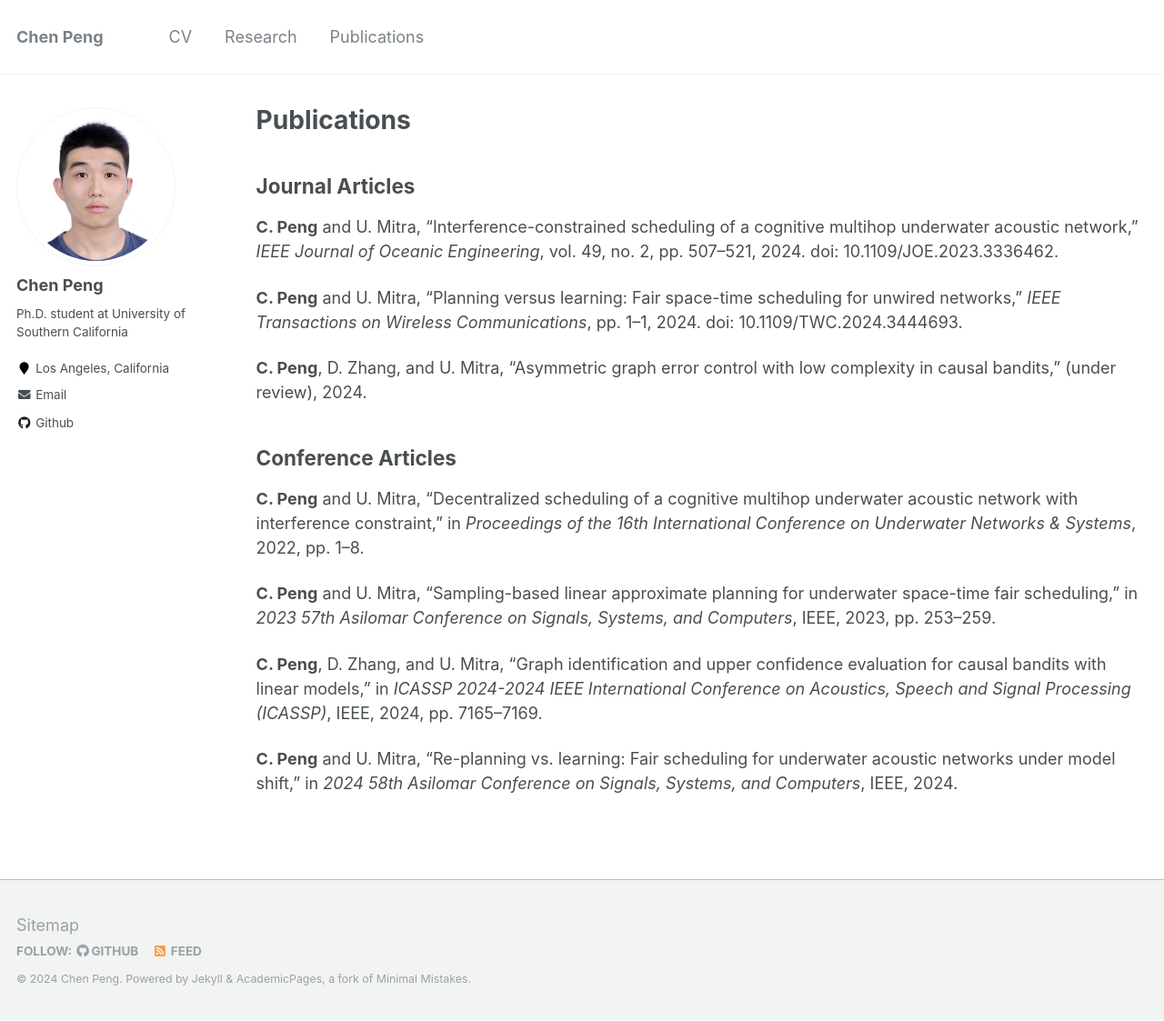
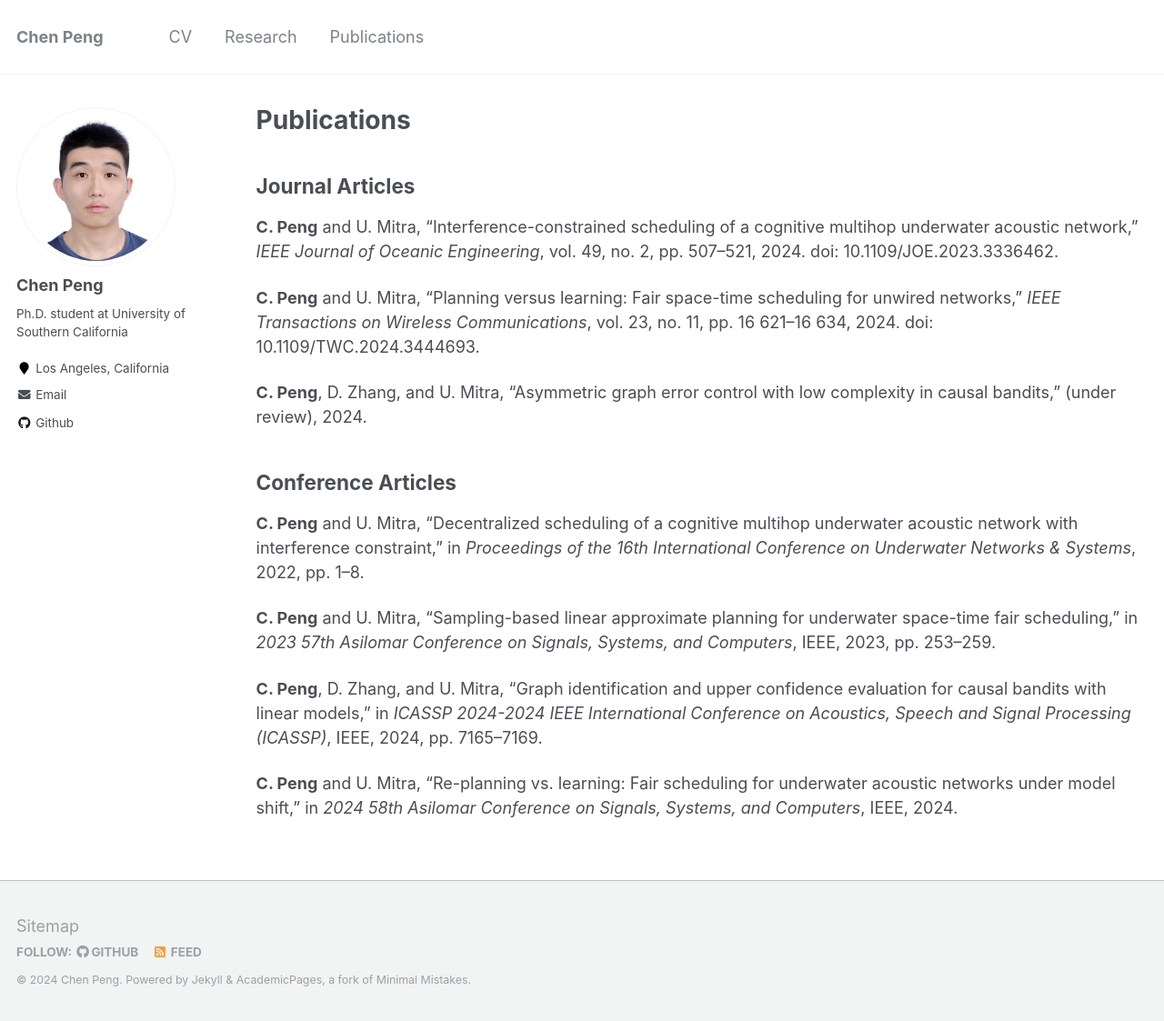
Before and after one commit to CalixPeng/CalixPeng.github.io, a Jekyll site: the page built from _pages/publications.md, in a window 1280 px wide and 1123 px high. Shown: the whole window at 91% size. Built offline with Jekyll 4.4.1, drawn with Linux system fonts in a browser that asks for light colours.

Commit message:
Update publications.md

```diff
--- a/_pages/publications.md
+++ b/_pages/publications.md
@@ -8,17 +8,15 @@ author_profile: true
 ## Journal Articles
 **C. Peng** and U. Mitra, "Interference-constrained scheduling of a cognitive multihop underwater acoustic network," *IEEE Journal of Oceanic Engineering*, vol. 49, no. 2, pp. 507–521, 2024. doi: 10.1109/JOE.2023.3336462.
 
-**C. Peng** and U. Mitra, "Planning versus learning: Fair space-time scheduling for unwired networks," *IEEE Transactions on Wireless Communications*, pp. 1–1, 2024. doi: 10.1109/TWC.2024.3444693.
+**C. Peng** and U. Mitra, "Planning versus learning: Fair space-time scheduling for unwired networks," *IEEE Transactions on Wireless Communications*, vol. 23, no. 11, pp. 16 621–16 634, 2024. doi: 10.1109/TWC.2024.3444693.
 
 **C. Peng**, D. Zhang, and U. Mitra, "Asymmetric graph error control with low complexity in causal bandits," (under review), 2024.
 
 ## Conference Articles
 **C. Peng** and U. Mitra, "Decentralized scheduling of a cognitive multihop underwater acoustic network with interference constraint," in *Proceedings of the 16th International Conference on Underwater Networks & Systems*, 2022, pp. 1–8.
 
-**C. Peng** and U. Mitra, "Sampling-based linear approximate planning for underwater space-time fair scheduling,"
-in *2023 57th Asilomar Conference on Signals, Systems, and Computers*, IEEE, 2023, pp. 253–259.
+**C. Peng** and U. Mitra, "Sampling-based linear approximate planning for underwater space-time fair scheduling," in *2023 57th Asilomar Conference on Signals, Systems, and Computers*, IEEE, 2023, pp. 253–259.
 
 **C. Peng**, D. Zhang, and U. Mitra, "Graph identification and upper confidence evaluation for causal bandits with linear models," in *ICASSP 2024-2024 IEEE International Conference on Acoustics, Speech and Signal Processing (ICASSP)*, IEEE, 2024, pp. 7165–7169.
 
-**C. Peng** and U. Mitra, "Re-planning vs. learning: Fair scheduling for underwater acoustic networks under
-model shift," in *2024 58th Asilomar Conference on Signals, Systems, and Computers*, IEEE, 2024.
+**C. Peng** and U. Mitra, "Re-planning vs. learning: Fair scheduling for underwater acoustic networks under model shift," in *2024 58th Asilomar Conference on Signals, Systems, and Computers*, IEEE, 2024.
```
